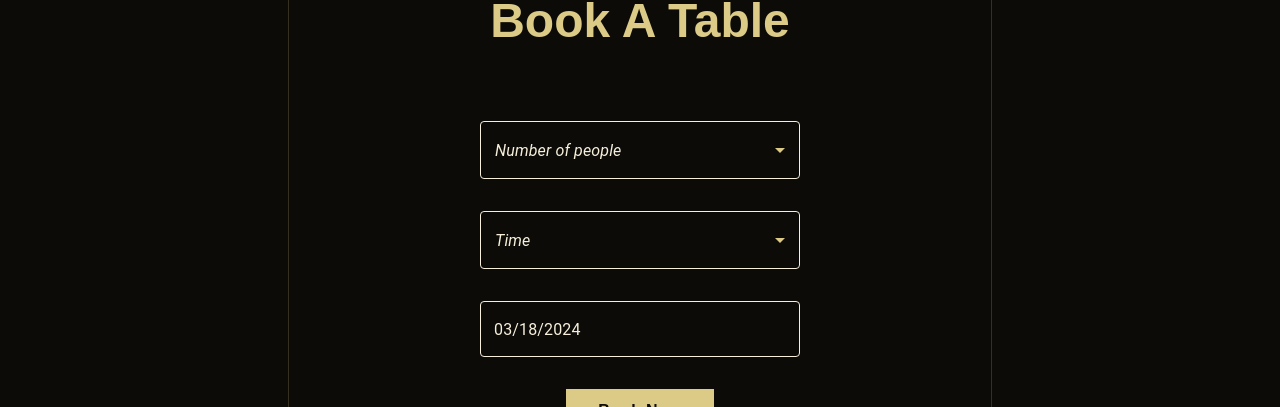
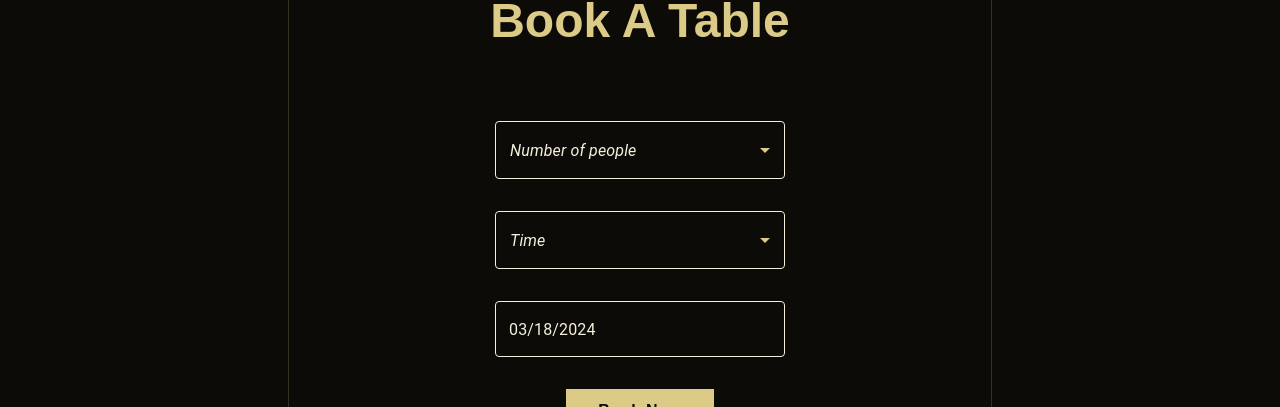
Before and after one commit to Basilika-draconum/gericht, a Next.js app: page / in a window 1280 px wide. Shown: the part 940-1347 px from the top of the page. Built offline with nearby package versions, Linux system fonts and the light colour scheme; a web font is replaced by a local one.

Commit message:
add link scroll in btn

```diff
--- a/package.json
+++ b/package.json
@@ -27,7 +27,8 @@
     "react-dom": "^18",
     "react-hook-form": "^7.51.1",
     "react-hot-toast": "^2.4.1",
-    "react-scroll": "^1.9.0"
+    "react-scroll": "^1.9.0",
+    "sharp": "^0.33.3"
   },
   "devDependencies": {
     "@svgr/webpack": "^8.1.0",
--- a/src/components/base/FormReservation/FormReservation.tsx
+++ b/src/components/base/FormReservation/FormReservation.tsx
@@ -53,7 +53,7 @@ export const FormReservation: React.FC = () => {
                 <Select
                   {...field}
                   size="medium"
-                  sx={{ minWidth: 300, color: "#F5EFDB" }}
+                  sx={{ minWidth: 290, color: "#F5EFDB" }}
                   MenuProps={{
                     PaperProps: {
                       sx: {
@@ -101,7 +101,7 @@ export const FormReservation: React.FC = () => {
                 <Select
                   {...field}
                   size="medium"
-                  sx={{ minWidth: 320, color: "#F5EFDB" }}
+                  sx={{ minWidth: 290, color: "#F5EFDB" }}
                   MenuProps={{
                     PaperProps: {
                       sx: {
@@ -147,7 +147,7 @@ export const FormReservation: React.FC = () => {
               <LocalizationProvider dateAdapter={AdapterDayjs}>
                 <DatePicker
                   sx={{
-                    minWidth: 320,
+                    minWidth: 290,
                     "& .MuiOutlinedInput-root .MuiOutlinedInput-notchedOutline":
                       { border: "1px solid #f5efdb" },
                     "& .MuiOutlinedInput-root:hover .MuiOutlinedInput-notchedOutline":
--- a/src/components/ui/Button/Button.tsx
+++ b/src/components/ui/Button/Button.tsx
@@ -1,14 +1,27 @@
+"use client";
+import { Link } from "react-scroll";
+
 import { ButtonProps } from "./types";
 
 export const Button: React.FC<ButtonProps> = ({
   text,
   type = "button",
   className = "",
+  to,
 }) => {
-  return (
+  return to ? (
+    <Link to={to} smooth={true} duration={2000} spy={true} offset={50}>
+      <button
+        type={type}
+        className={`w-fit bg-bg-accent py-2 px-8 text-text-extra font-upright font-bold text-[16px] leading-[1.75] tracking-[0.64px] transition-all hover:bg-bg-hoveraccent focus:bg-bg-hoveraccent cursor-pointer ${className}`}
+      >
+        {text}
+      </button>
+    </Link>
+  ) : (
     <button
       type={type}
-      className={`w-fit bg-bg-accent py-2 px-8 text-text-extra font-upright font-bold text-[16px] leading-[1.75] tracking-[0.64px] transition-all hover:bg-bg-hoveraccent focus:bg-bg-hoveraccent text-nowrap cursor-pointer ${className}`}
+      className={`w-fit bg-bg-accent py-2 px-8 text-text-extra font-upright font-bold text-[16px] leading-[1.75] tracking-[0.64px] transition-all hover:bg-bg-hoveraccent focus:bg-bg-hoveraccent cursor-pointer ${className}`}
     >
       {text}
     </button>
--- a/src/components/ui/Button/types.ts
+++ b/src/components/ui/Button/types.ts
@@ -2,4 +2,5 @@ export interface ButtonProps {
   text: string;
   type: "button" | "submit";
   className?: string;
+  to?: string;
 }
--- a/src/data/about.json
+++ b/src/data/about.json
@@ -3,6 +3,7 @@
   "subtitle": "About Us",
   "description": "Adipiscing tempus ullamcorper lobortis odio tellus arcu volutpat. Risus placerat morbi volutpat habitasse interdum mi aliquam In sed odio nec aliquet.",
   "button": "Know More",
+  "to": "/newsletter",
   "image1": { "alt": "beer", "src": "/images/about-beer@1x.jpg" },
   "image2": { "alt": "coctail", "src": "/images/about-coctail@1x.jpg" }
 }
--- a/src/sections/About/About.tsx
+++ b/src/sections/About/About.tsx
@@ -8,7 +8,8 @@ import data from "@/data/about.json";
 import { CircleClass } from "@/components/ui/Circle/type";
 
 export const About: React.FC = () => {
-  const { title, subtitle, description, button, image1, image2 } = data;
+  const { title, subtitle, description, to, button, image1, image2 } = data;
+
   return (
     <section id="/about" className="section section-bg">
       <div className="container relative">
@@ -39,7 +40,8 @@ export const About: React.FC = () => {
             <p className="font-sans text-text-secondary text-[13px] md:text-[16px] leading-[1.75] tracking-[0.64px] font-normal mb-8">
               {description}
             </p>
-            <Button text={button} type="button" />
+
+            <Button text={button} type="button" to={to} />
           </div>
         </div>
       </div>
--- a/src/sections/Newsletter/Newsletter.tsx
+++ b/src/sections/Newsletter/Newsletter.tsx
@@ -9,7 +9,7 @@ export const Newsletter: React.FC = () => {
   const { title, subtitle, slogan } = data;
 
   return (
-    <section className="pt-[50px] md:pt-[100px] bg-bg-main">
+    <section id="/newsletter" className="pt-[50px] md:pt-[100px] bg-bg-main">
       <div className="container relative">
         <Circle currentClass={CircleClass.ClassRight} />
 
```
Also changed, not shown: 1 other file (tests, documents, lock files or other folders).
